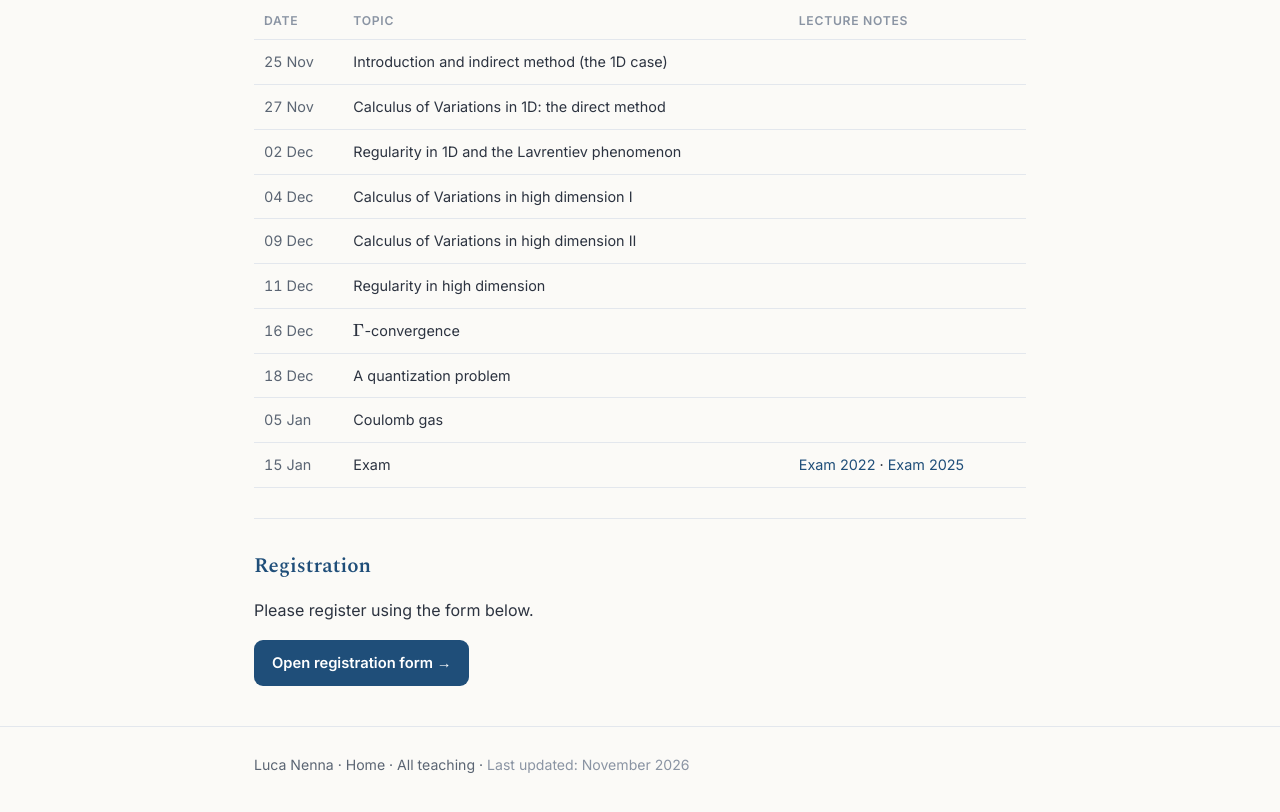
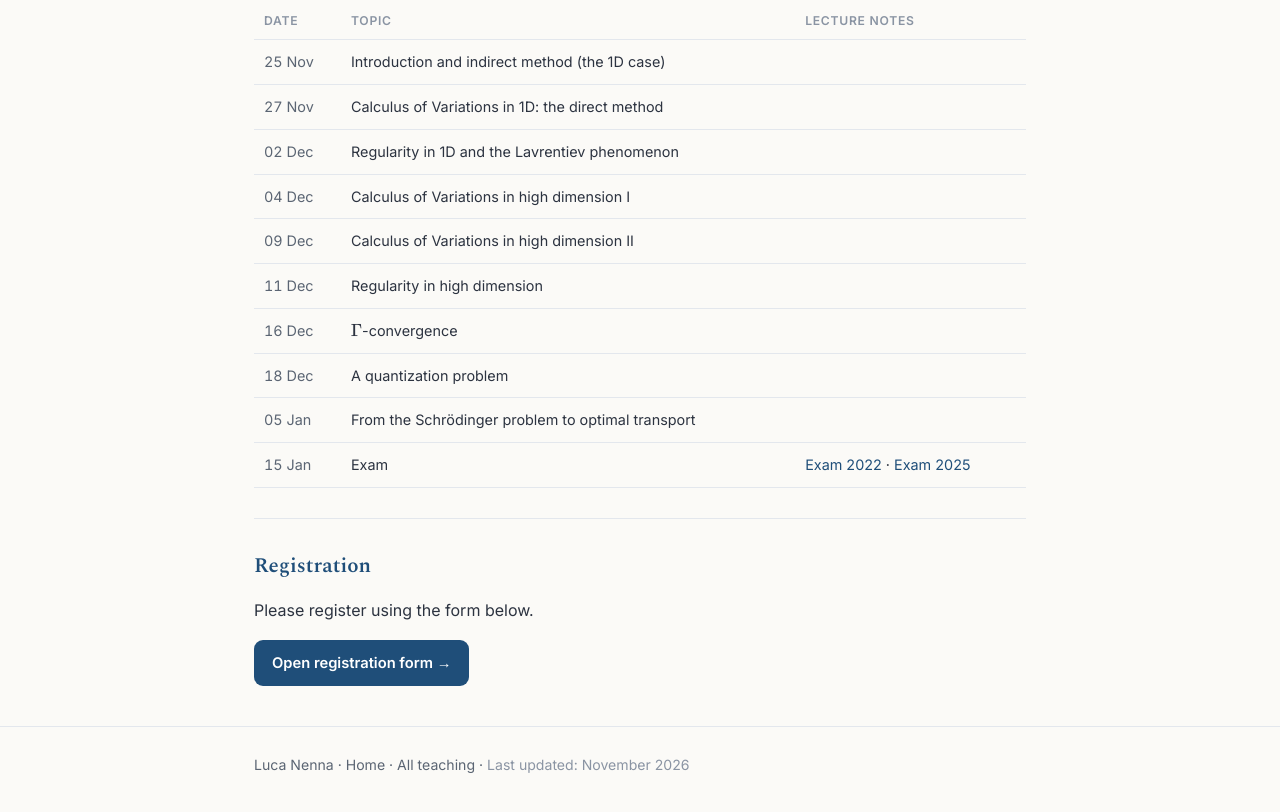
Before and after one commit to LucaNenna/LucaNenna.github.io, a plain HTML site: page calculus-of-variations.html in a window 1280 px wide. Shown: the part 1116-1928 px from the top of the page. Drawn offline with nearby package versions, Linux system fonts and the light colour scheme.

Commit message:
Add files via upload

```diff
--- a/calculus-of-variations.html
+++ b/calculus-of-variations.html
@@ -136,7 +136,8 @@
         <tr><td class="day">11 Dec</td><td>Regularity in high dimension</td><td></td></tr>
         <tr><td class="day">16 Dec</td><td>$\Gamma$-convergence</td><td></td></tr>
         <tr><td class="day">18 Dec</td><td>A quantization problem</td><td></td></tr>
-        <tr><td class="day">05 Jan</td><td>Coulomb gas</td><td> </td></tr>
+        <tr><td class="day">05 Jan</td><td>From the Schrödinger problem to
+optimal transport</td><td> </td></tr>
         <tr><td class="day">15 Jan</td><td>Exam</td><td><a href="teaching/anum/final-exam-2022.pdf">Exam 2022</a> · <a href="teaching/anum/final-exam-2025.pdf">Exam 2025</a></td></tr>
       </tbody>
     </table>
```
